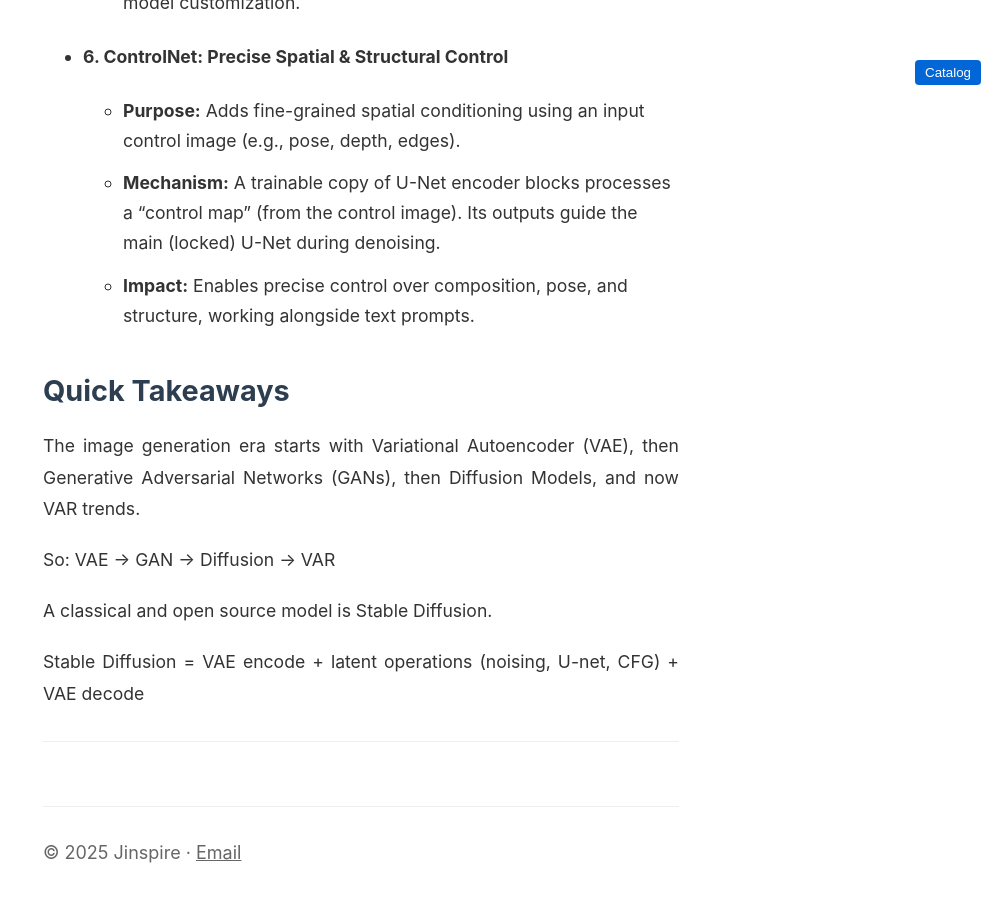
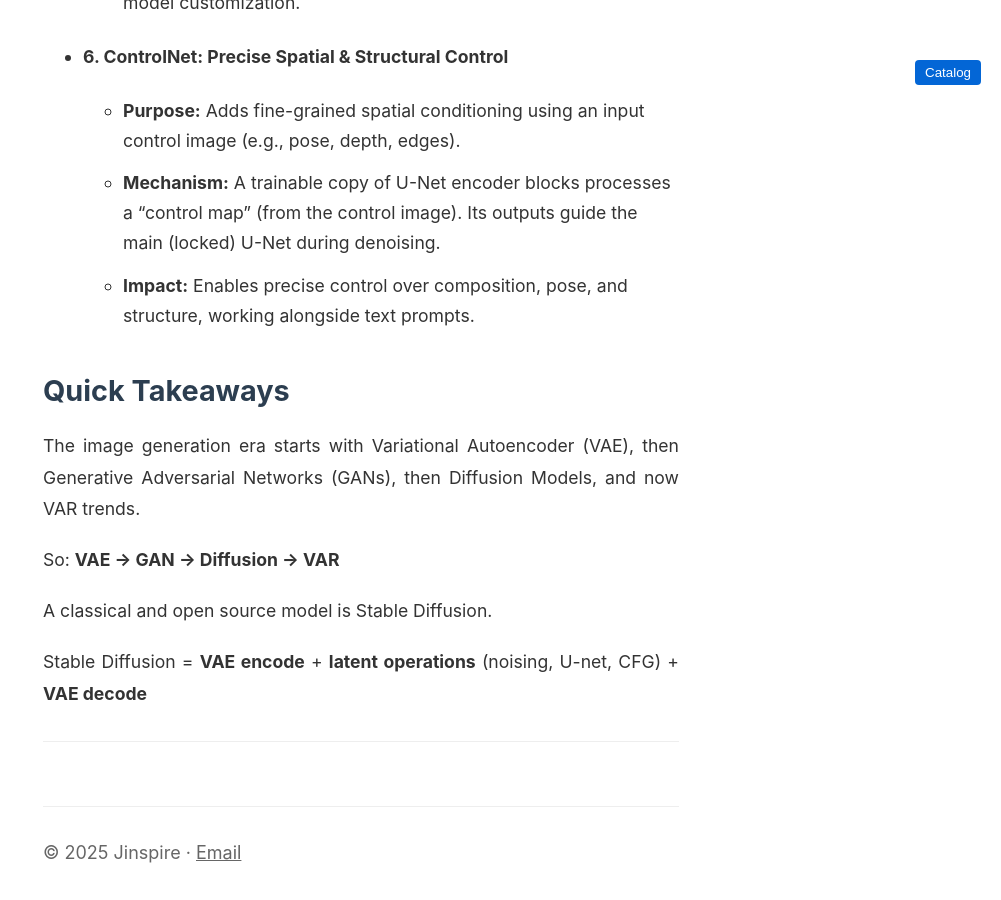
Before and after one commit to wjhhking/jinspire.dev, a Jekyll site: the page built from _posts/2025-05-10-image101.md, in a window 1280 px wide and 900 px high, scrolled down 8331 px. Shown: the whole window, without its empty margins (279-1280 px from the left). Built offline with Jekyll 4.4.1, drawn with Linux system fonts in a browser that asks for light colours.

Commit message:
minor fix

```diff
--- a/_posts/2025-05-10-image101.md
+++ b/_posts/2025-05-10-image101.md
@@ -120,8 +120,8 @@
 
 The image generation era starts with Variational Autoencoder (VAE), then Generative Adversarial Networks (GANs), then Diffusion Models, and now VAR trends.
 
-So: VAE -> GAN -> Diffusion -> VAR
+So: **VAE -> GAN -> Diffusion -> VAR**
 
 A classical and open source model is Stable Diffusion.
 
-Stable Diffusion = VAE encode + latent operations (noising, U-net, CFG) + VAE decode
+Stable Diffusion = **VAE encode** + **latent operations** (noising, U-net, CFG) + **VAE decode**
```
